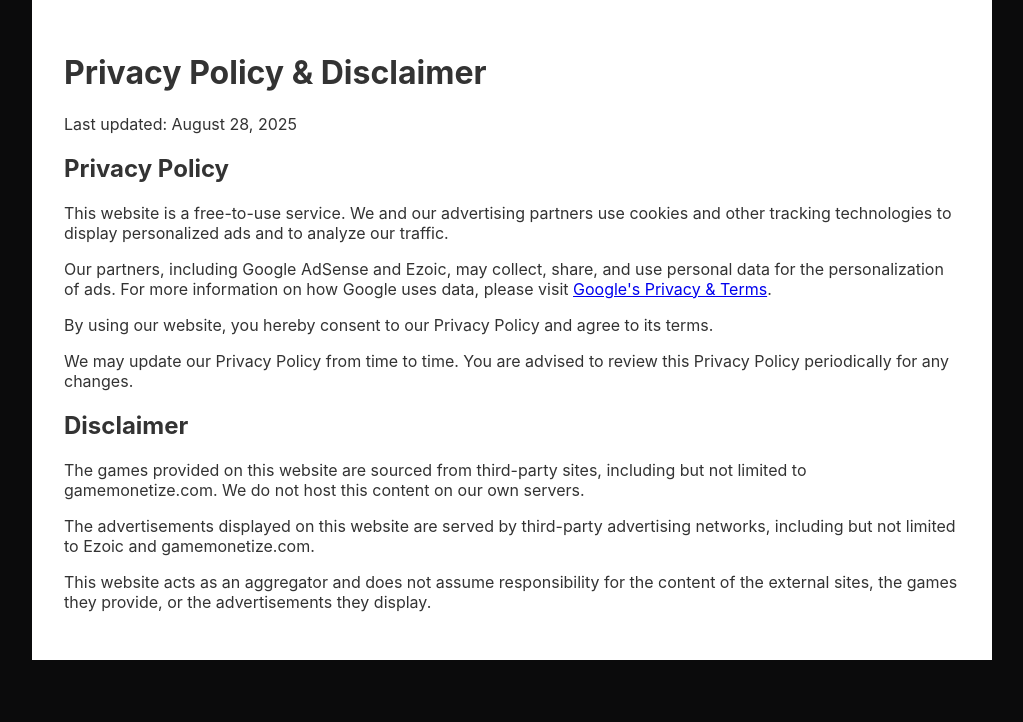
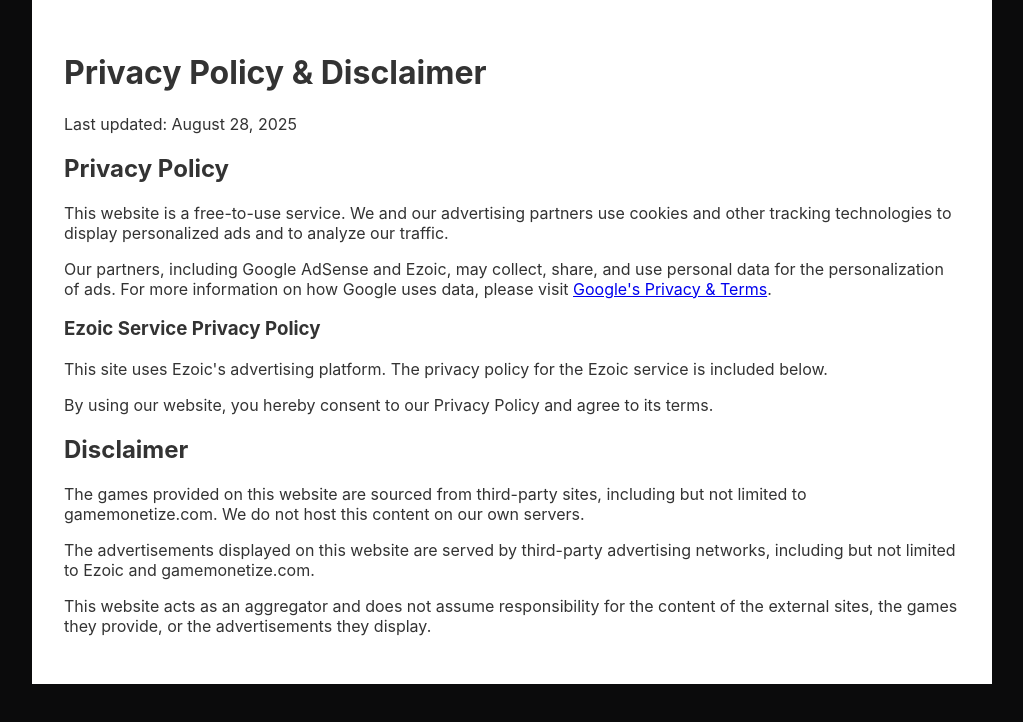
Before and after one commit to ajteter/gm2, a Next.js app: page /privacy-policy in a window 1280 px wide. Shown: the top 722 px of the page, without its empty margins (128-1151 px from the left). Built offline with nearby package versions, Linux system fonts and the light colour scheme.

Commit message:
Update page.js

```diff
--- a/app/privacy-policy/page.js
+++ b/app/privacy-policy/page.js
@@ -11,11 +11,13 @@
       <p>
         Our partners, including Google AdSense and Ezoic, may collect, share, and use personal data for the personalization of ads. For more information on how Google uses data, please visit <a href="https://policies.google.com/technologies/partner-sites" target="_blank" rel="noopener noreferrer">Google's Privacy & Terms</a>.
       </p>
+
+      <h3>Ezoic Service Privacy Policy</h3>
+      <p>This site uses Ezoic's advertising platform. The privacy policy for the Ezoic service is included below.</p>
+      <span id="ezoic-privacy-policy-embed"></span>
+
       <p>
         By using our website, you hereby consent to our Privacy Policy and agree to its terms.
-      </p>
-      <p>
-        We may update our Privacy Policy from time to time. You are advised to review this Privacy Policy periodically for any changes.
       </p>
 
       <h2>Disclaimer</h2>
```
